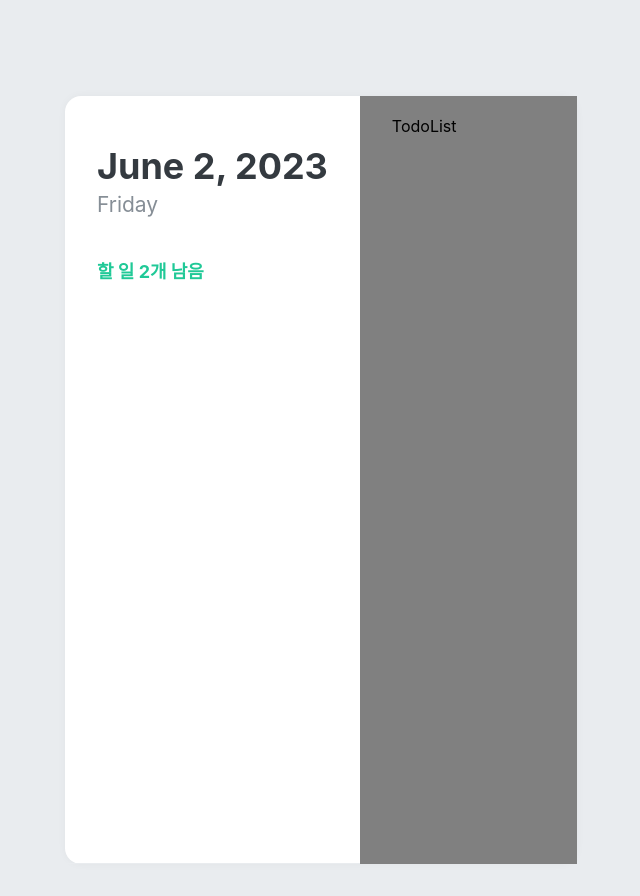
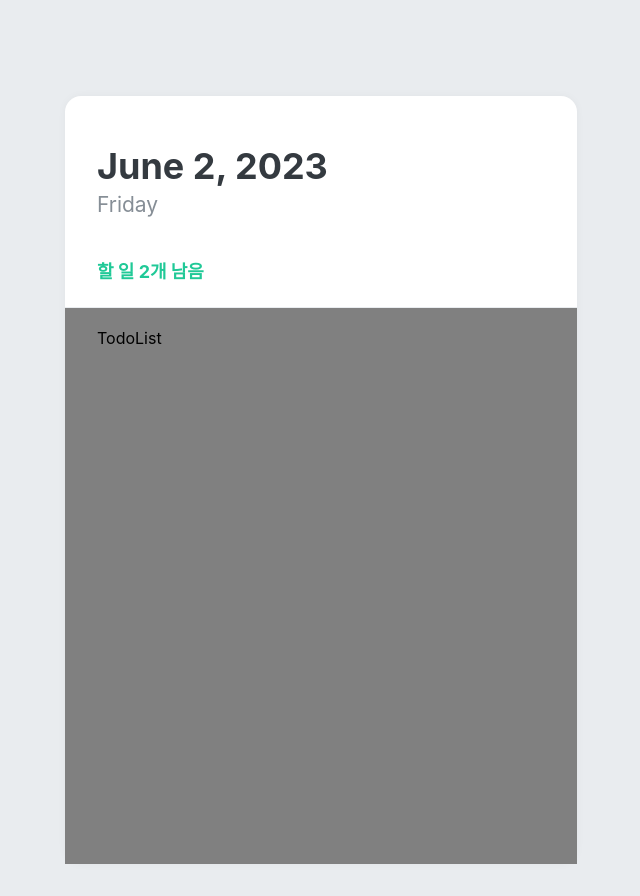
Before and after one commit to gojaeng/GWANA-todolist, a React (Create React App) app: page / in a window 1280 px wide. Shown: the whole page, without its empty margins (319-959 px from the left). Built offline with nearby package versions, Linux system fonts and the light colour scheme.

Commit message:
List부분 수정 완료

```diff
--- a/src/components/TodoTemplate.js
+++ b/src/components/TodoTemplate.js
@@ -14,7 +14,7 @@ const TodoTemplateBlock = styled.div`
   margin-top: 96px;
   margin-bottom: 32px;
   display: flex;
-  flrx-direction: column;
+  flex-direction: column;
 `;
 
 function TodoTemplate({ children }) {
```
